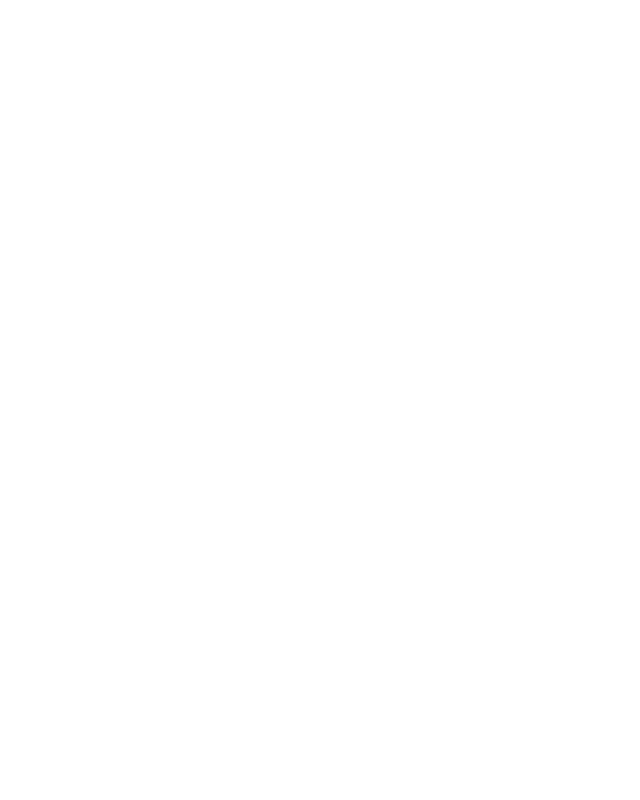
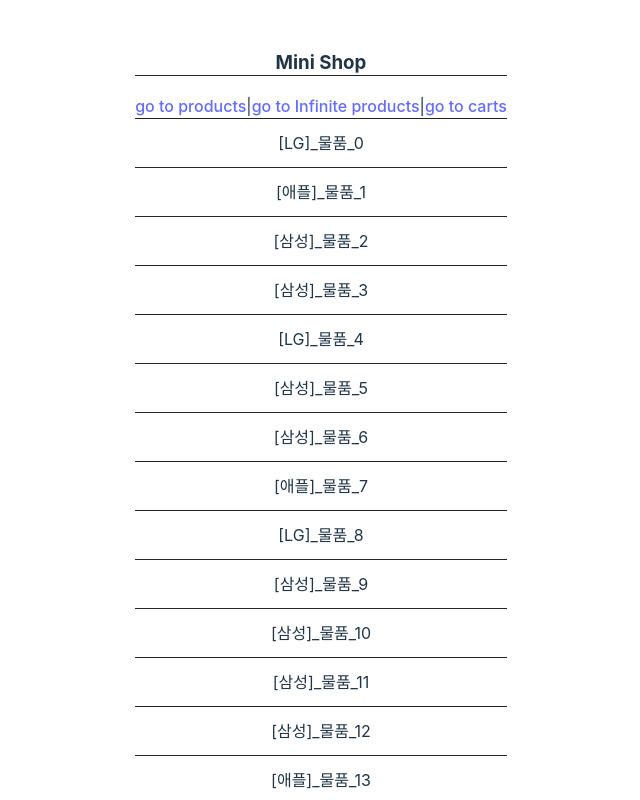
Before and after one commit to KoreanCodingMachine/react-vite-sign-in, a React (Vite) app: page /mini-shop/infinite in a window 1280 px wide. Before the commit this address had no page. Shown: the top 800 px of the page, without its empty margins (319-959 px from the left). Built offline with nearby package versions, Linux system fonts and the light colour scheme.

Commit message:
infinite scroll

```diff
--- a/src/contexts/ProductsContext.tsx
+++ b/src/contexts/ProductsContext.tsx
@@ -1,6 +1,14 @@
-import { createContext, PropsWithChildren, useContext, useState } from 'react'
+import {
+  createContext,
+  PropsWithChildren,
+  useCallback,
+  useContext,
+  useState,
+} from 'react'
 import { IProduct } from '../types'
 import generateMockProducts from './products-mock'
+import Products from './../pages/MiniShop/Products'
+import { array } from 'prop-types'
 
 const getProducts = generateMockProducts()
 
@@ -44,6 +52,7 @@
     get: false,
     addToCart: false,
   })
+  const [total, _setTotal] = useState<IProduct[]>([])
 
   const gets = () => {
     setLoading({ gets: true })
@@ -72,7 +81,16 @@
   const setLoading = (loading: Partial<IProductLoading>) =>
     _setLoading(prev => ({ ...prev, ...loading }))
 
-  return { products, loading, gets, get, addToCart, query, setQuery, totalPage }
+  return {
+    products,
+    loading,
+    gets,
+    get,
+    addToCart,
+    query,
+    setQuery,
+    totalPage,
+  }
 }
 
 // contextapi 생성 (초기값)
@@ -90,7 +108,6 @@
     get: false,
     addToCart: false,
   },
-
   gets: () => Promise.resolve(),
   get: () => Promise.resolve({} as IProduct),
   addToCart: () => Promise.resolve(),
--- a/src/pages/MiniShop/Main.tsx
+++ b/src/pages/MiniShop/Main.tsx
@@ -19,6 +19,8 @@
       >
         <Link to="/mini-shop">go to products</Link>
         <span>|</span>
+        <Link to="/mini-shop/infinite">go to Infinite products</Link>
+        <span>|</span>
         <Link to="/mini-shop/carts">go to carts</Link>
       </div>
 
--- /dev/null
+++ b/src/pages/MiniShop/ProductsInfinite.tsx
@@ -0,0 +1,96 @@
+import { useEffect, useRef, useState } from 'react'
+import styled from 'styled-components'
+import { useProductContext } from '../../contexts/ProductsContext'
+
+const StyledProducts = styled.div`
+  display: flex;
+  flex-direction: column;
+  max-height: auto;
+  min-height: 480px;
+  overflow: auto;
+
+  > div {
+    padding: 12px 16px;
+    border-bottom: 1px solid #232323;
+
+    &:last-child {
+      border: 0;
+    }
+
+  }
+`
+
+const ProductsInfinite = () => {
+  const pageEnd = useRef<HTMLDivElement>(null)
+
+  const { loading, gets, products, query, setQuery, totalPage } =
+    useProductContext()
+
+  const { page, keyword, pageSize } = query
+
+  const [total, setTotal] = useState([])
+
+  console.log('page', page)
+  console.log('products', products)
+
+  // 중복제거
+  const filterArray = () => {
+    const arr = total.concat(products)
+    console.log('arr', arr)
+    const data = [...new Set(arr)]
+    setTotal(data)
+  }
+
+  const onIntersect = (entries: any, observer: any) => {
+    entries.forEach((entry: any) => {
+      if (entry.isIntersecting) {
+        console.log('!?!?!?')
+        //뷰포트에 마지막 이미지가 들어오고, page값에 1을 더하여 새 fetch 요청을 보내게됨 (useEffect의 dependency배열에 page가 있음)
+        setQuery({ page: page + 1 })
+        // 현재 타겟을 observe한다.
+        observer.observe(entry.target)
+      }
+    })
+  }
+
+  useEffect(() => {
+    gets()
+  }, [page, keyword, pageSize])
+
+  useEffect(() => {
+    //observer 인스턴스를 생성한 후 구독
+    let observer: any
+    if (pageEnd) {
+      observer = new IntersectionObserver(onIntersect, { threshold: 0.5 })
+      //observer 생성 시 observe할 target 요소는 불러온 이미지의 마지막아이템(배열의 마지막 아이템)으로 지정
+      if (page === totalPage) {
+        observer.unobserve(pageEnd.current)
+        filterArray()
+      } else {
+        if (products.length !== 0) {
+          observer.observe(pageEnd.current)
+          filterArray()
+        }
+      }
+    }
+
+    return () => observer && observer.disconnect()
+  }, [products])
+
+  return (
+    <>
+      <StyledProducts>
+        {loading.gets ? (
+          <div>...Loading</div>
+        ) : (
+          total.map(prd => {
+            return <div key={prd.id}>{prd.name}</div>
+          })
+        )}
+        {products.length === 0 ? null : <div ref={pageEnd}>............</div>}
+      </StyledProducts>
+    </>
+  )
+}
+
+export default ProductsInfinite
--- a/src/pages/MiniShop/index.ts
+++ b/src/pages/MiniShop/index.ts
@@ -1,3 +1,4 @@
 export { default as Carts } from './Carts'
 export { default as Main } from './Main'
 export { default as Products } from './Products'
+export { default as ProductsInfinite } from './ProductsInfinite'
--- a/src/pages/index.tsx
+++ b/src/pages/index.tsx
@@ -16,6 +16,7 @@
       <Route path="/mini-shop" element={<MiniShop.Main />}>
         <Route path="" element={<MiniShop.Products />} />
         <Route path="carts" element={<MiniShop.Carts />} />
+        <Route path="infinite" element={<MiniShop.ProductsInfinite />} />
       </Route>
     </Routes>
   )
```
Also changed, not shown: src/contexts/products-mock.ts (+2 -9 lines), src/pages/MiniShop/Products.tsx (+0 -20 lines).
